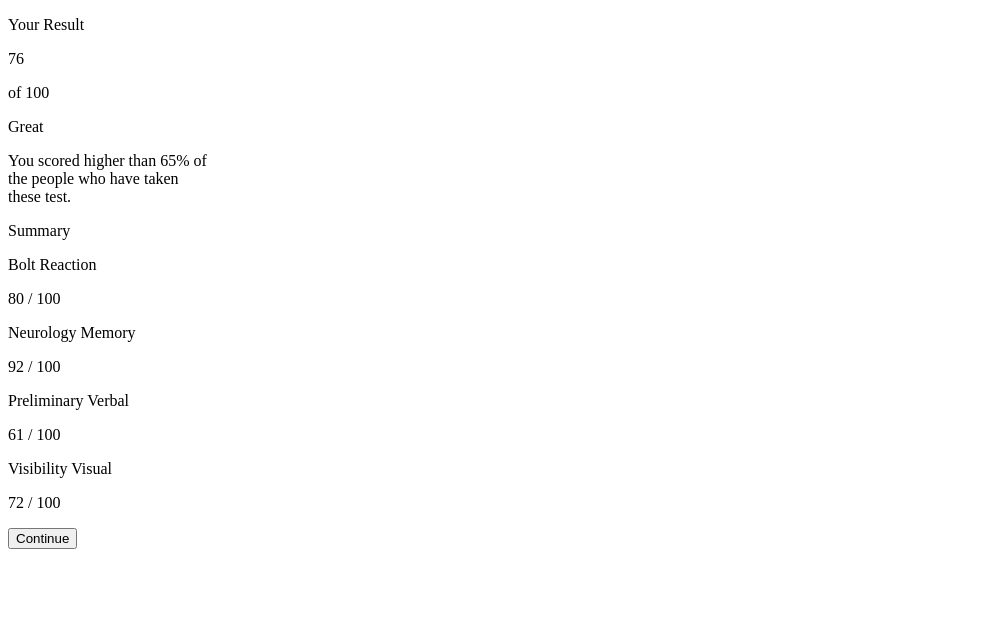
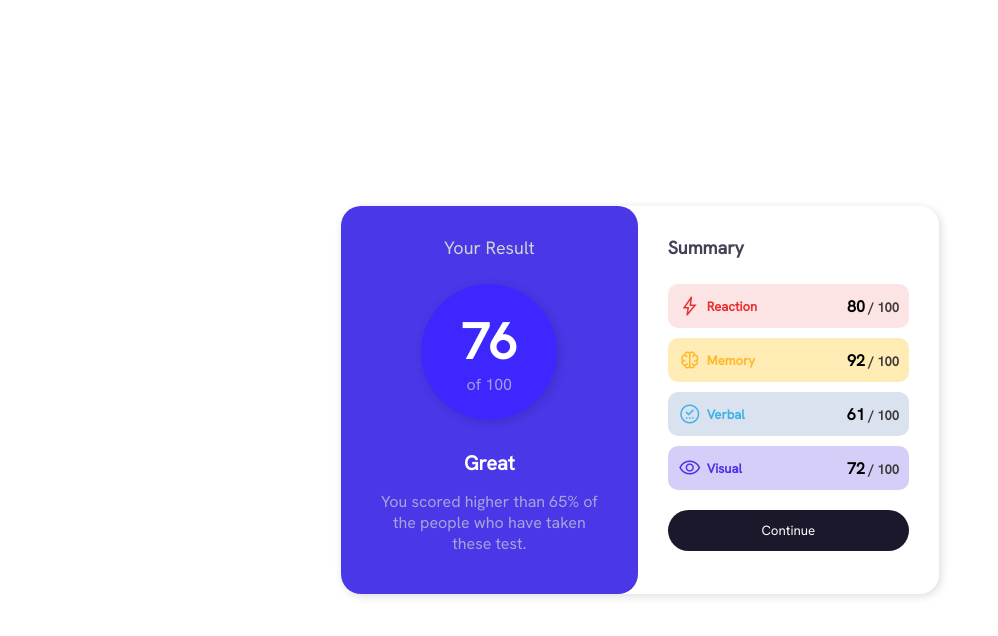
Before and after one commit to Eyu-Gen/Results-Summary, a plain HTML site: page index.html in a window 1280 px wide. Shown: the whole page, without its empty margins (0-998 px from the left). Drawn offline with nearby package versions, Linux system fonts and the light colour scheme.

Commit message:
Completed

```diff
--- a/index.html
+++ b/index.html
@@ -4,39 +4,39 @@
     <meta charset="UTF-8">
     <meta name="viewport" content="width=device-width, initial-scale=1.0">
     <link rel="icon" type="image/jpg" href="yugin.jpg">
-    <link rel="stylesheet" href="https://fonts.googleapis.com/css2?family=Material+Symbols+Outlined:opsz,wght,FILL,GRAD@20..48,100..700,0..1,-50..200" />
-    <title>Eyu Gen</title>
+    <link rel="stylesheet" href="style.css">
+    <link rel="stylesheet" href="https://fonts.googleapis.com/css2?family=Material+Symbols+Outlined:opsz,wght,FILL,GRAD@20..48,100..700,0..1,-50..200" />    <title>Eyu Gen</title>
 </head>
 <body>
     <div class="hero-section">
         <div class="resultContainer">
-            <p class="title">Your Result</p>
+            <p class="titleResult">Your Result</p>
             <div id="percentage">
                 <p id="obtainedPercentage">76</p>
                 <p id="fullPercentage">of 100</p>
             </div>
             <p id="feedback">Great</p>
-            <p class="description">
+            <p id="description">
                 You scored higher than 65% of<br>the people who have taken<br>these test.
             </p>
         </div>
         <div class="summaryContainer">
-            <p class="title">Summary</p>
-            <div class="reaction">
-                <p id="heading"><span class="bolt">Bolt</span> Reaction</p>
-                <p id="obtainedMark"><span class="number">80</span> / 100</p>
+            <p class="titleSummary">Summary</p>
+            <div class="box" id="box1">
+                <p class="heading" id="heading1"><span class="material-symbols-outlined">Bolt</span> Reaction</p>
+                <p class="obtainedMark"><span class="number">80</span> / 100</p>
             </div>
-            <div class="memory">
-                <p id="heading"><span class="neurology">Neurology</span> Memory</p>
-                <p id="obtainedMark"><span class="number">92</span> / 100</p>
+            <div class="box" id="box2">
+                <p class="heading" id="heading2"><span class="material-symbols-outlined">Neurology</span> Memory</p>
+                <p class="obtainedMark"><span class="number">92</span> / 100</p>
             </div>
-            <div class="verbal">
-                <p id="heading"><span class="preliminary">Preliminary</span> Verbal</p>
-                <p id="obtainedMark"><span class="number">61</span> / 100</p>
+            <div class="box" id="box3">
+                <p class="heading" id="heading3"><span class="material-symbols-outlined">Preliminary</span> Verbal</p>
+                <p class="obtainedMark"><span class="number">61</span> / 100</p>
             </div>
-            <div class="visual">
-                <p id="heading"><span class="visibility">Visibility</span> Visual</p>
-                <p id="obtainedMark"><span class="number">72</span> / 100</p>
+            <div class="box" id="box4">
+                <p class="heading" id="heading4"><span class="material-symbols-outlined">Visibility</span> Visual</p>
+                <p class="obtainedMark"><span class="number">72</span> / 100</p>
             </div>
             <button>Continue</button>
         </div>
--- /dev/null
+++ b/style.css
@@ -0,0 +1,187 @@
+@import url('https://fonts.googleapis.com/css2?family=Hanken+Grotesk:wght@400&display=swap');
+
+*{
+    margin: 0px;
+    padding: 0px;
+    font-family: 'Hanken Grotesk', sans-serif;
+}
+
+body{
+    display: flex;
+    align-items: center;
+    justify-content: center;
+    min-height: 100vh;
+}
+
+.hero-section{
+    border-radius: 20px;
+    display: flex;
+    width: fit-content;
+    box-shadow: 2px 2px 10px rgba(0, 0, 0, 0.142);
+}
+
+.resultContainer{
+    background-color: rgb(73, 55, 232);
+    color: white;
+    display: flex;
+    flex-direction: column;
+    align-items: center;
+    justify-content: center;
+    text-align: center;
+    padding-top: 30px;
+    padding-left: 40px;
+    padding-right: 40px;
+    padding-bottom: 40px;
+    border-radius: 20px;
+}
+
+.titleResult{
+    font-size: large;
+    margin-bottom: 25px;
+    color: rgb(210, 210, 210);
+}
+
+#percentage{
+    background-color: rgb(61, 39, 254);
+    padding-left: 40px;
+    padding-right: 40px;
+    padding-top: 25px;
+    padding-bottom: 25px;
+    border-radius: 50%;
+    margin-bottom: 30px;
+    box-shadow: 2px 2px 10px rgba(0, 0, 0, 0.142);
+}
+
+#obtainedPercentage{
+    font-size: 50px;
+    font-weight: bold;
+}
+
+#fullPercentage, #description{
+    color: rgb(210, 210, 210);
+    opacity: 70%;
+}
+
+#feedback{
+    font-size: 20px;
+    font-weight: bold;
+    margin-bottom: 15px;
+}
+
+.summaryContainer{
+    border-radius: 20px;
+    padding-left: 30px;
+    padding-right: 30px;
+    padding-top: 30px;
+    padding-bottom: 30px;
+    background-color: white;
+}
+
+.titleSummary{
+    font-size: large;
+    font-weight: bold;
+    margin-bottom: 25px;
+    color: rgba(12, 8, 37, 0.769);
+}
+
+.box{
+    display: flex;
+    align-items: center;
+    justify-content: space-between;
+    padding-left: 10px;
+    padding-right: 10px;
+    padding-top: 10px;
+    padding-bottom: 10px;
+    margin-bottom: 10px;
+    border-radius: 10px;
+    font-weight: bold;
+    font-size: small;
+}
+
+.material-symbols-outlined{
+  font-variation-settings:
+  'FILL' 0,
+  'wght' 300,
+  'GRAD' 0,
+  'opsz' 24;
+  margin-right: 5px;
+}
+
+.heading{
+    display: flex;
+    align-items: center;
+    justify-content: center;
+}
+
+#heading1{
+    color: rgb(231, 50, 50);
+}
+
+#heading2{
+    color: rgba(255, 183, 38, 0.993);
+}
+
+#heading3{
+    color: rgba(50, 174, 231, 0.92);
+}
+
+#heading4{
+    color: rgb(74, 50, 231);
+}
+
+#box1{
+    background-color: rgba(249, 175, 175, 0.336);
+}
+#box2{
+    background-color: rgba(252, 198, 34, 0.336);
+}
+#box3{
+    background-color: rgba(144, 168, 204, 0.336);
+}
+#box4{
+    background-color: rgba(130, 109, 233, 0.336);
+}
+
+.obtainedMark{
+    margin-left: 90px;
+    color: rgb(62, 59, 59);
+}
+
+.number{
+    font-size: medium;
+    color: black;
+}
+
+button{
+    color: white;
+    border: none;
+    border-radius: 50px;
+    background-color: rgb(27, 24, 43);
+    width: 100%;
+    margin-top: 10px;
+    padding-top: 12px;
+    padding-bottom: 12px;
+}
+
+@media (max-width:600px){
+    body{
+        min-height: 0vh;
+    }
+
+    .hero-section{
+        flex-direction: column;
+        width: 100%;
+        height: 100%;
+        box-shadow: none;
+    }
+
+    .resultContainer{
+        border-radius: 0px 0px 20px 20px;
+        padding-left: 20px;
+        padding-right: 20px;
+    }
+
+    .obtainedMark{
+        margin-left: 10px;
+    }
+}
```
